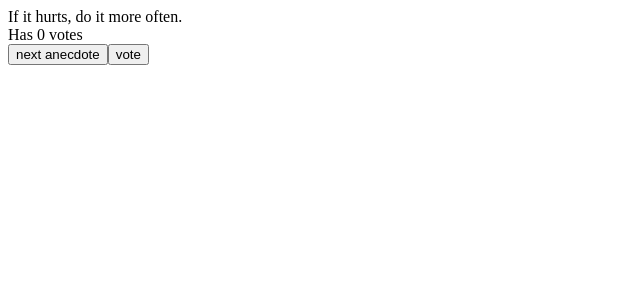
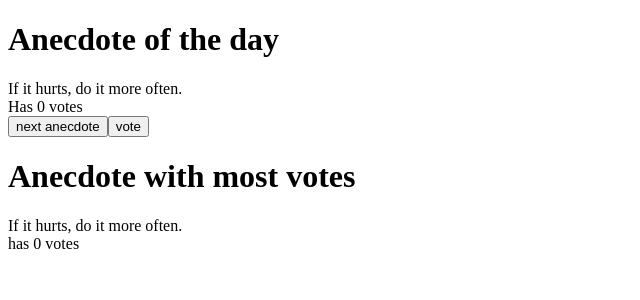
Before and after one commit to jn-helsinki/part2, a React (Vite) app in the folder part1/anecdotes/: page / in a window 1280 px wide. Shown: the top 300 px of the page, without its empty margins (0-640 px from the left). Built offline with nearby package versions, Linux system fonts and the light colour scheme.

Commit message:
created anecdote with most votes section

```diff
--- a/part1/anecdotes/src/App.jsx
+++ b/part1/anecdotes/src/App.jsx
@@ -21,6 +21,7 @@ const App = () => {
 
   const [selected, setSelected] = useState(0)
   const [counts, setCounts] = useState(Array(anecdotes.length).fill(0))
+  const [indexMax, setIndexMax] = useState(0)
   let countsCopy = []
 
   const handleClick = () => {
@@ -33,18 +34,25 @@ const App = () => {
   const handleVoteClick = () => {
     countsCopy = [...counts]
     countsCopy[selected] += 1
-    // console.log(countsCopy)
+    if (countsCopy[selected] > counts[indexMax]) {
+      setIndexMax(selected)
+    }
+
     setCounts(countsCopy)
-    console.log("Counts copy ", countsCopy)
-    console.log("Counts ", counts)
+
   }
 
   return (
     <div>
+      <div><h1>Anecdote of the day</h1>
       <Display anecdotes={anecdotes} selected={selected} />
       Has {counts[selected]} votes
       <div><button onClick={handleClick}>next anecdote</button>
-      <button onClick={handleVoteClick}>vote</button></div>
+      <button onClick={handleVoteClick}>vote</button></div></div>
+      <div><h1>Anecdote with most votes</h1>
+      <div>{anecdotes[indexMax]}</div> <div>has {counts[indexMax]} votes</div></div>
+
+
 
     </div>
   )
```
